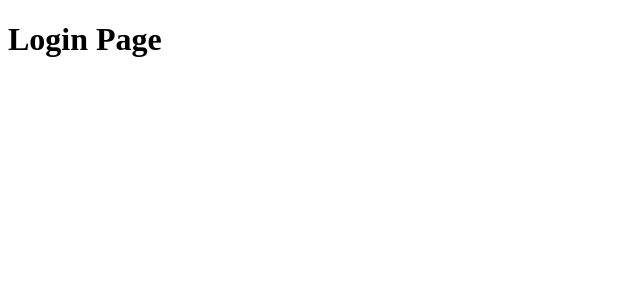
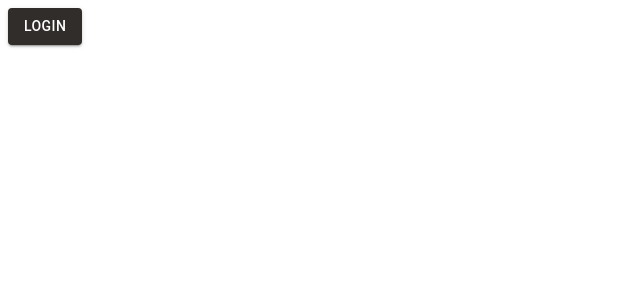
Before and after one commit to Ahmedtariq08/vite-react-ts, a React (Vite) app: page / in a window 1280 px wide. Shown: the top 300 px of the page, without its empty margins (0-640 px from the left). Built offline with nearby package versions, Linux system fonts and the light colour scheme.

Commit message:
integrated material ui and theme

```diff
--- a/package.json
+++ b/package.json
@@ -11,6 +11,10 @@
     "test": "vitest"
   },
   "dependencies": {
+    "@emotion/react": "^11.11.1",
+    "@emotion/styled": "^11.11.0",
+    "@mui/icons-material": "^5.11.16",
+    "@mui/material": "^5.13.5",
     "react": "^18.2.0",
     "react-dom": "^18.2.0",
     "react-router-dom": "^6.13.0"
--- a/src/App.tsx
+++ b/src/App.tsx
@@ -1,7 +1,9 @@
 import { HashRouter, Route, Routes } from 'react-router-dom';
+import { ThemeProvider } from '@mui/material/styles';
 import Login from './pages/login/Login';
 import Dashboard from './pages/dashboard/Dashboard';
 import PageNotFound from './pages/PageNotFound';
+import theme from './styles/mui/theme';
 
 function App() {
   return (
@@ -16,9 +18,11 @@ function App() {
 
 function WrappedApp() {
   return (
-    <HashRouter>
-      <App />
-    </HashRouter>
+    <ThemeProvider theme={theme}>
+      <HashRouter>
+        <App />
+      </HashRouter>
+    </ThemeProvider>
   );
 }
 
--- a/src/main.tsx
+++ b/src/main.tsx
@@ -1,7 +1,7 @@
 import React from 'react';
 import ReactDOM from 'react-dom/client';
 import App from './App';
-import './index.css';
+import './styles/css/app.css';
 
 ReactDOM.createRoot(document.getElementById('root') as HTMLElement).render(
   <React.StrictMode>
--- a/src/pages/login/Login.tsx
+++ b/src/pages/login/Login.tsx
@@ -1,5 +1,13 @@
+import { Button } from '@mui/material';
+
 function Login() {
-  return <h1>Login Page</h1>;
+  return (
+    <div>
+      <Button color="primary" variant="contained">
+        Login
+      </Button>
+    </div>
+  );
 }
 
 export default Login;
--- /dev/null
+++ b/src/styles/mui/theme.ts
@@ -0,0 +1,21 @@
+import { ThemeOptions, createTheme } from '@mui/material/styles';
+
+// background black: rgb(49,45,42)
+// grey-white-bg: rgb(251, 249, 248)
+// card-rey: rgb(92,86,81)
+const theme: ThemeOptions = createTheme({
+  palette: {
+    mode: 'light',
+    primary: {
+      main: '#312d2a',
+    },
+    secondary: {
+      main: '#f50057',
+    },
+    background: {
+      default: '#fbf9f8',
+    },
+  },
+});
+
+export default theme;
```
Also changed, not shown: src/styles/css/app.css (added), 1 other file (tests, documents, lock files or other folders).
